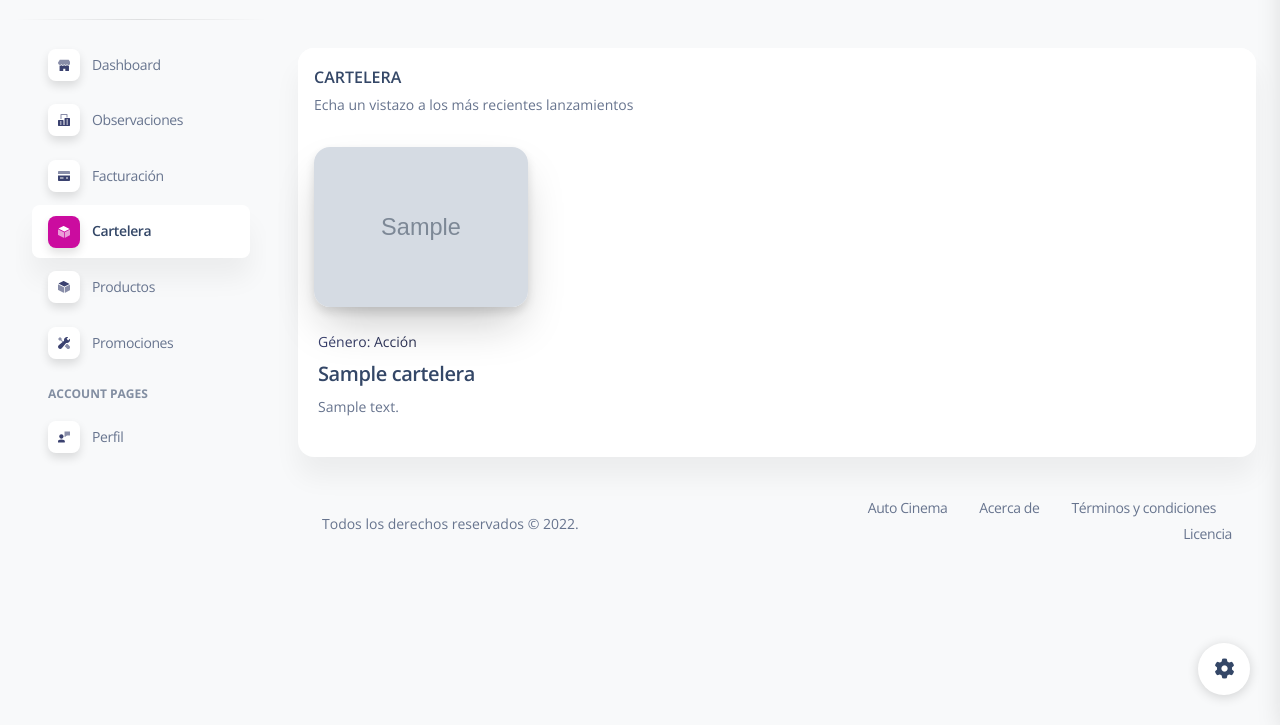
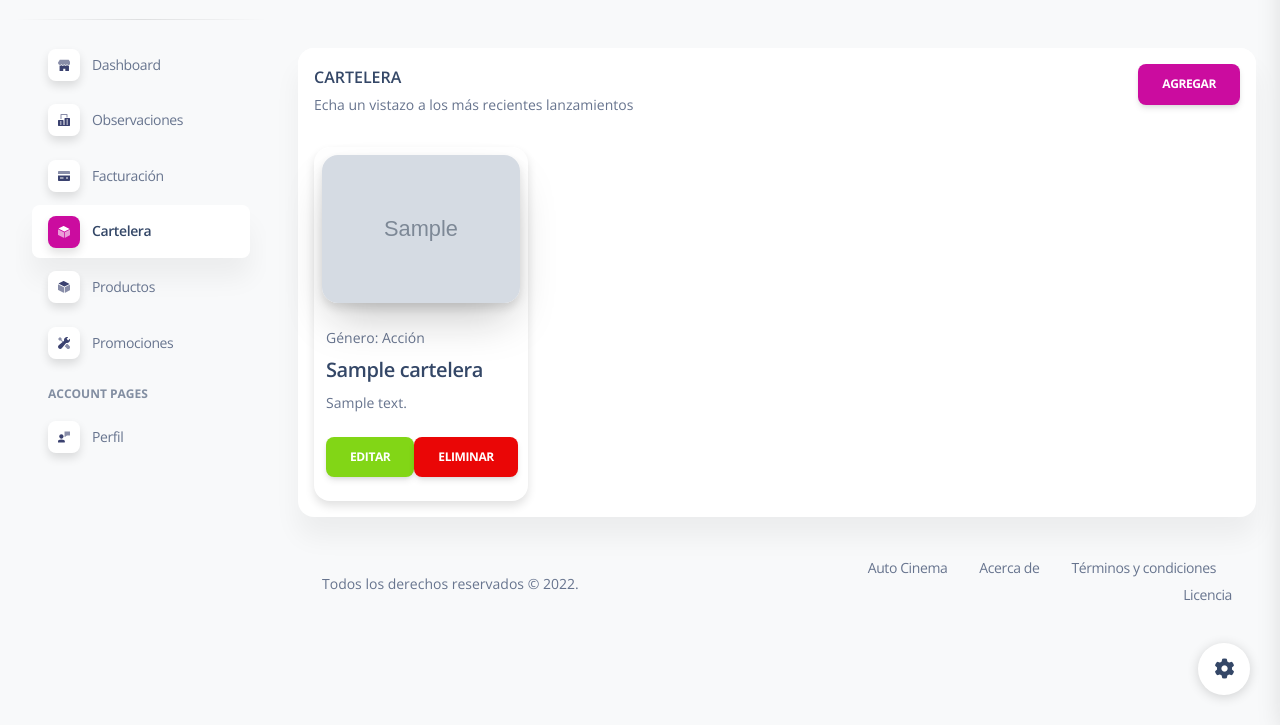
Before and after one commit to JalilManuel23/autocinema, a PHP site: page /pages/cartelera.php in a window 1280 px wide. Shown: the part 75-800 px from the top of the page. Run offline with PHP 8.4, Linux system fonts and the light colour scheme; tables that the repository leaves empty or names only in its code hold one stand-in row (values such as "Sample post"); grey boxes marked "Sample" are stand-in pictures; some libraries are stand-ins or nearby versions.

Commit message:
editar y eliminar listo

```diff
--- /dev/null
+++ b/assets/js/editar_eliminar.js
@@ -0,0 +1,116 @@
+$(document).on("change", "#img_editar", function () {
+  let imgCodificada = URL.createObjectURL(this.files[0]);
+  $("#imgPrev_editar").attr("src", imgCodificada);
+
+  let archivoInput = document.getElementById("img_editar").value;
+  let extPermitidas =
+    /(.gif|.svg|.png|.jpeg|.jpg|.webp|.GIF|.SVG|.PNG|.JPEG|.JPG|.WEBP)$/i;
+  if (!extPermitidas.exec(archivoInput)) {
+    document.getElementById("img_editar").value = null;
+    Swal.fire(
+      "Aviso!",
+      "Extensión no valida, asegurate de haber seleccionado una imagen",
+      "warning"
+    );
+  }
+});
+
+if (document.getElementById("formEditar")) {
+  document.getElementById("btnEditar").addEventListener("click", (e) => {
+    e.preventDefault();
+    const formEditar = document.getElementById("formEditar");
+    let formulario = new FormData(formEditar);
+
+    let nombre = formulario.get("nombre").trim();
+    let descripcion = formulario.get("descripcion").trim();
+    let genero = formulario.get("genero").trim();
+
+    if (nombre == "" || descripcion == "" || genero == "") {
+      Swal.fire("Aviso!", "Debes de llenar todos los campos", "warning");
+    } else if (nombre.length > 0) {
+      if (descripcion.length > 0) {
+        if (genero.length > 0) {
+          fetch("../php/editar.php", {
+            method: "POST",
+            body: formulario,
+          })
+            .then((response) => response.json())
+            .then((response) => {
+              if (response == "correcto") {
+                Swal.fire({
+                  position: "center",
+                  icon: "success",
+                  title: "Película actualizada",
+                  showConfirmButton: !1,
+                  timer: 1500,
+                });
+                setTimeout(Reedireccion, 500);
+                function Reedireccion() {
+                  location.href = "./cartelera.php";
+                }
+              } else if (response == "vacio") {
+                Swal.fire("Error!", "Datos vacíos", "error");
+              } else if (response == "error") {
+                Swal.fire("Error!", "Error en el servidor", "error");
+              }
+            });
+        } else {
+          Swal.fire("Aviso!", "El genero no es valido", "warning");
+          formulario = null;
+        }
+      } else {
+        Swal.fire("Aviso!", "La descripcion no es válida", "warning");
+        formulario = null;
+      }
+    } else {
+      Swal.fire("Aviso!", "El nombre no es válido", "warning");
+      formulario = null;
+    }
+  });
+}
+
+function eliminar(id) {
+  Swal.fire({
+    title: "¿Estás seguro que deseas eliminar la película?",
+    text: "No podras recuperar la información.",
+    icon: "warning",
+    showCancelButton: true,
+    confirmButtonColor: "#3085d6",
+    confirmButtonText: "Aceptar",
+    cancelButtonText: "Cancelar",
+    cancelButtonColor: "#d33",
+  }).then((result) => {
+    if (result.isConfirmed) {
+      eliminar_pelicula = {
+        id: id,
+      };
+      fetch(`../php/eliminar.php`, {
+        method: "POST",
+        body: JSON.stringify(eliminar_pelicula),
+        headers: { "Content-type": "aplication/json" },
+      })
+        .then((res) => res.json())
+        .then((data) => {
+          if (data == "correcto") {
+            Swal.fire({
+              icon: "success",
+              title: "Película eliminada",
+              showConfirmButton: false,
+              timer: 1500,
+            });
+            setTimeout(Reedireccion, 500);
+            function Reedireccion() {
+              location.href = "./cartelera.php";
+            }
+          } else {
+            Swal.fire({
+              icon: "error",
+              title: "Error en el servidor",
+              showConfirmButton: false,
+              timer: 3000,
+            });
+          }
+        });
+    }
+  });
+}
--- a/pages/cartelera.php
+++ b/pages/cartelera.php
@@ -369,9 +369,14 @@
 
         <div class="col-12 mt-4">
           <div class="card mb-4">
-            <div class="card-header pb-0 p-3">
-              <h6 class="mb-1">CARTELERA</h6>
-              <p class="text-sm">Echa un vistazo a los más recientes lanzamientos</p>
+            <div class="card-header pb-0 p-3 d-flex justify-content-between">
+              <div>
+                <h6 class="mb-1">CARTELERA</h6>
+                <p class="text-sm">Echa un vistazo a los más recientes lanzamientos</p>
+              </div>
+              <div>
+                <button class="btn btn-primary">Agregar</button>
+              </div>
             </div>
             <div class="card-body p-3">
               <div class="row">
@@ -381,27 +386,73 @@
                       if(mysqli_num_rows($result) > 0){
                       while($row = mysqli_fetch_array($result)){
                 ?>
-                        <div class="col-xl-3 col-md-6 mb-xl-0 mb-4">
-                          <div class="card card-blog card-plain">
+                        <div class="col-xl-3 col-md-2 mb-xl-0 mb-4">
+                          <div class="card card-blog card-plain shadow p-2">
                             <div class="position-relative">
                               <a class="d-block shadow-xl border-radius-xl">
-                                <?php
-                                  echo "<img src='../assets/img/cartelera/".$row['imagen']."' alt='img-blur-shadow' class='img-fluid shadow border-radius-xl'>";
-                                ?>
+                                <img src="../assets/img/cartelera/<?php echo $row['imagen']; ?>" alt='<?php echo $row['imagen']; ?>' class='img-fluid shadow border-radius-xl'>
                               </a>
                             </div>
                             <div class="card-body px-1 pb-0">
-                              <p class="text-gradient text-dark mb-2 text-sm">Género: Acción</p>
+                              <p class="text-muted mb-2 text-sm">Género: Acción</p>
                               <a href="javascript:;">
                                 <h5>
                                   <?php echo $row['nombre']; ?>
                                 </h5>
                               </a>
-                              <p class="mb-4 text-sm">
-                                <?php echo $row['descripcion']; ?>
-                              </p>
-                              <div class="d-flex align-items-center justify-content-between">
+                              <p class="mb-4 text-sm"><?php echo $row['descripcion']; ?></p>
+                              <div class="d-flex align-items-center justify-content-start">
+                                <button class="btn btn-success" data-bs-toggle="modal" data-bs-target="#editar<?php echo $row['id_cartelera']; ?>">Editar</button>
+                                <button class="btn btn-danger" onclick="eliminar('<?php echo $row['id_cartelera'] ?>')">Eliminar</button>
+                              </div>
+                            </div>
+                          </div>
+                        </div>
 
+
+                        <!-- Modal para editar -->
+                        <div class="modal fade" id="editar<?php echo $row['id_cartelera']; ?>" tabindex="-1" aria-labelledby="staticBackdropLabel" aria-hidden="true" data-bs-backdrop="static" data-bs-keyboard="false">
+                          <div class="modal-dialog">
+                            <div class="modal-content">
+                              <div class="modal-header">
+                                <h5 class="modal-title" id="exampleModalLabel">Editar <?php echo $row['nombre']; ?></h5>
+                                <button type="button" class="btn-close" data-bs-dismiss="modal" aria-label="Close"></button>
+                              </div>
+                              <div class="modal-body">
+                                <form id="formEditar" method="post">
+                                <input type="hidden" value="<?php echo $row['id_cartelera']?>" name="id">
+                                  <div class="row">
+                                    <div class="col-12 mb-3 text-center">
+                                      <img id="imgPrev_editar" style="width: 300px !important; height: 250px !important; accept="image/*" id="img_editar_foto" class="card-img-top" alt="<?php echo $row['nombre']?>">
+                                    </div>
+                                  </div>
+                                  <div class="row">
+                                    <div class="col-12 mb-3">
+                                      <label for="formFile" class="form-label">Selecciona una imagen</label>
+                                      <input class="form-control" type="file" accept="image/*" id="img_editar" title="Agrega una imagen" name="img" required>
+                                    </div>
+                                  </div>
+                                  <div class="row">
+                                    <div class="col-md-6 col-12 mb-3">
+                                      <label for="nombreInput" class="form-label">Nombre de la película</label>
+                                      <input type="text" class="form-control" id="nombreInput" aria-describedby="nombre" value="<?php echo $row['nombre']?>" name="nombre">
+                                    </div>
+                                    <div class="col-md-6 col-12 mb-3">
+                                      <label for="generoInput" class="form-label">Genero de la película</label>
+                                      <input type="text" class="form-control" id="generoInput" aria-describedby="genero" value="<?php echo $row['genero']?>" name="genero">
+                                    </div>
+                                  </div>
+                                  <div class="row">
+                                    <div class="mb-3 col-12">
+                                      <label for="descripcionInput" class="form-label">Descripción</label>
+                                      <textarea class="form-control" id="descripcionInput" name="descripcion" rows="8"><?php echo $row['descripcion']?></textarea>
+                                    </div>
+                                  </div>
+                                  <div class="modal-footer">
+                                    <button type="button" class="btn btn-secondary" data-bs-dismiss="modal">Cerrar</button>
+                                    <button type="submit" id="btnEditar" class="btn btn-primary">Actualizar</button>
+                                  </div>
+                                </form>
                               </div>
                             </div>
                           </div>
@@ -504,181 +555,15 @@
     </div>
   </div>
   <!--   Core JS Files   -->
+  <script src="//cdn.jsdelivr.net/npm/sweetalert2@10"></script>
   <script src="../assets/js/core/popper.min.js"></script>
   <script src="../assets/js/core/bootstrap.min.js"></script>
   <script src="../assets/js/plugins/perfect-scrollbar.min.js"></script>
   <script src="../assets/js/plugins/smooth-scrollbar.min.js"></script>
   <script src="../assets/js/plugins/chartjs.min.js"></script>
-  <script>
-    var ctx = document.getElementById("chart-bars").getContext("2d");
+  <script src="https://code.jquery.com/jquery-3.5.1.js"></script>
+  <script src="../assets/js/editar_eliminar.js"></script>
 
-    new Chart(ctx, {
-      type: "bar",
-      data: {
-        labels: ["Apr", "May", "Jun", "Jul", "Aug", "Sep", "Oct", "Nov", "Dec"],
-        datasets: [{
-          label: "Sales",
-          tension: 0.4,
-          borderWidth: 0,
-          borderRadius: 4,
-          borderSkipped: false,
-          backgroundColor: "#fff",
-          data: [450, 200, 100, 220, 500, 100, 400, 230, 500],
-          maxBarThickness: 6
-        },],
-      },
-      options: {
-        responsive: true,
-        maintainAspectRatio: false,
-        plugins: {
-          legend: {
-            display: false,
-          }
-        },
-        interaction: {
-          intersect: false,
-          mode: 'index',
-        },
-        scales: {
-          y: {
-            grid: {
-              drawBorder: false,
-              display: false,
-              drawOnChartArea: false,
-              drawTicks: false,
-            },
-            ticks: {
-              suggestedMin: 0,
-              suggestedMax: 500,
-              beginAtZero: true,
-              padding: 15,
-              font: {
-                size: 14,
-                family: "Open Sans",
-                style: 'normal',
-                lineHeight: 2
-              },
-              color: "#fff"
-            },
-          },
-          x: {
-            grid: {
-              drawBorder: false,
-              display: false,
-              drawOnChartArea: false,
-              drawTicks: false
-            },
-            ticks: {
-              display: false
-            },
-          },
-        },
-      },
-    });
-
-
-    var ctx2 = document.getElementById("chart-line").getContext("2d");
-
-    var gradientStroke1 = ctx2.createLinearGradient(0, 230, 0, 50);
-
-    gradientStroke1.addColorStop(1, 'rgba(203,12,159,0.2)');
-    gradientStroke1.addColorStop(0.2, 'rgba(72,72,176,0.0)');
-    gradientStroke1.addColorStop(0, 'rgba(203,12,159,0)'); //purple colors
-
-    var gradientStroke2 = ctx2.createLinearGradient(0, 230, 0, 50);
-
-    gradientStroke2.addColorStop(1, 'rgba(20,23,39,0.2)');
-    gradientStroke2.addColorStop(0.2, 'rgba(72,72,176,0.0)');
-    gradientStroke2.addColorStop(0, 'rgba(20,23,39,0)'); //purple colors
-
-    new Chart(ctx2, {
-      type: "line",
-      data: {
-        labels: ["Apr", "May", "Jun", "Jul", "Aug", "Sep", "Oct", "Nov", "Dec"],
-        datasets: [{
-          label: "Mobile apps",
-          tension: 0.4,
-          borderWidth: 0,
-          pointRadius: 0,
-          borderColor: "#cb0c9f",
-          borderWidth: 3,
-          backgroundColor: gradientStroke1,
-          fill: true,
-          data: [50, 40, 300, 220, 500, 250, 400, 230, 500],
-          maxBarThickness: 6
-
-        },
-        {
-          label: "Websites",
-          tension: 0.4,
-          borderWidth: 0,
-          pointRadius: 0,
-          borderColor: "#3A416F",
-          borderWidth: 3,
-          backgroundColor: gradientStroke2,
-          fill: true,
-          data: [30, 90, 40, 140, 290, 290, 340, 230, 400],
-          maxBarThickness: 6
-        },
-        ],
-      },
-      options: {
-        responsive: true,
-        maintainAspectRatio: false,
-        plugins: {
-          legend: {
-            display: false,
-          }
-        },
-        interaction: {
-          intersect: false,
-          mode: 'index',
-        },
-        scales: {
-          y: {
-            grid: {
-              drawBorder: false,
-              display: true,
-              drawOnChartArea: true,
-              drawTicks: false,
-              borderDash: [5, 5]
-            },
-            ticks: {
-              display: true,
-              padding: 10,
-              color: '#b2b9bf',
-              font: {
-                size: 11,
-                family: "Open Sans",
-                style: 'normal',
-                lineHeight: 2
-              },
-            }
-          },
-          x: {
-            grid: {
-              drawBorder: false,
-              display: false,
-              drawOnChartArea: false,
-              drawTicks: false,
-              borderDash: [5, 5]
-            },
-            ticks: {
-              display: true,
-              color: '#b2b9bf',
-              padding: 20,
-              font: {
-                size: 11,
-                family: "Open Sans",
-                style: 'normal',
-                lineHeight: 2
-              },
-            }
-          },
-        },
-      },
-    });
-  </script>
   <script>
     var win = navigator.platform.indexOf('Win') > -1;
     if (win && document.querySelector('#sidenav-scrollbar')) {
```
Also changed, not shown: php/editar.php (added, +31 -0 lines), php/eliminar.php (added, +30 -0 lines), assets/img/cartelera/.jpg (added), assets/img/cartelera/Animales_Fantasticos_Los_Secretos_De_Dumbledore.jpg (added), assets/img/cartelera/Blade_Runner_2049.webp (added), assets/img/cartelera/John_Wick_3.jpg (added), assets/img/cartelera/Top_Gun_Maverick.jpg (added), 1 other file.
